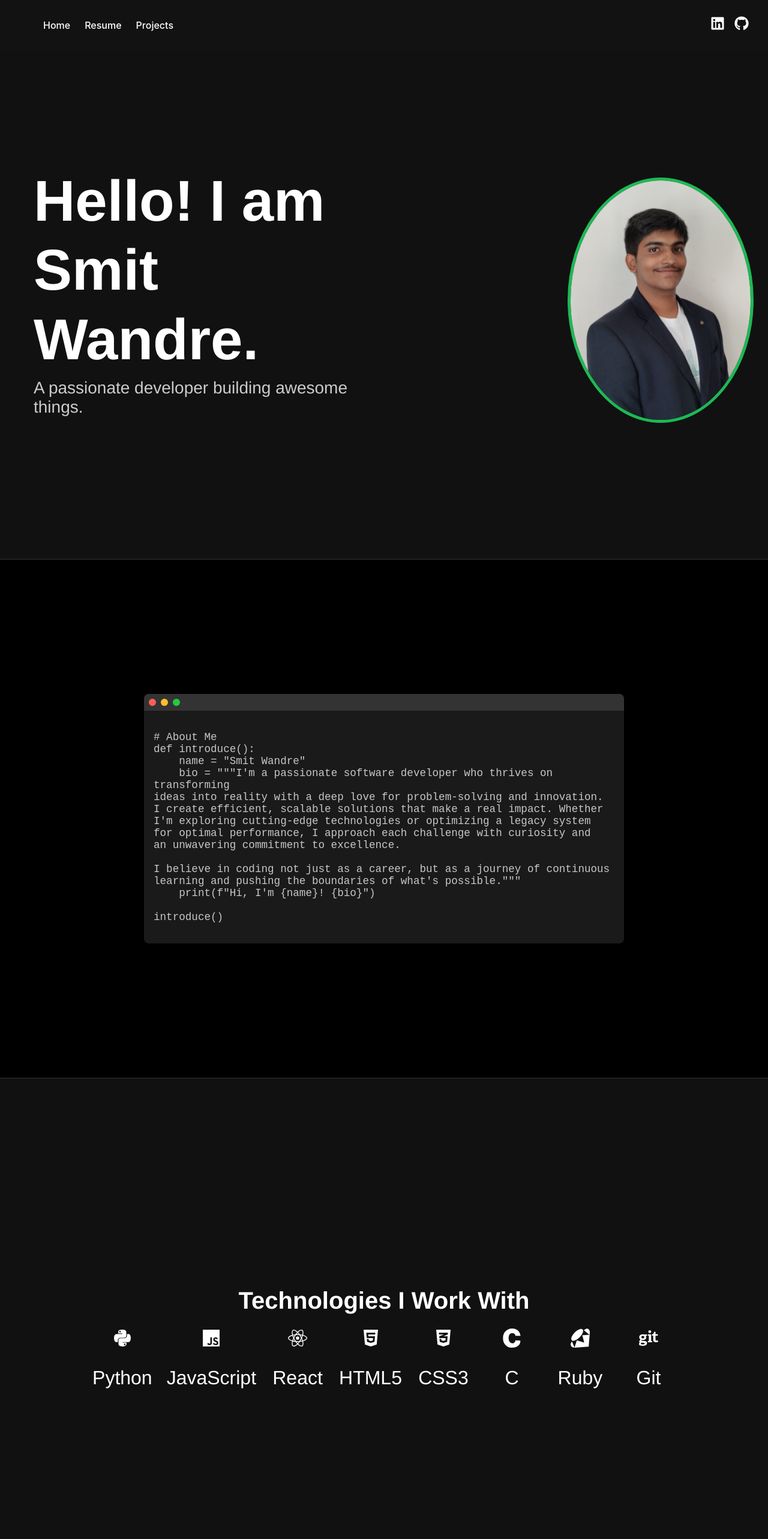
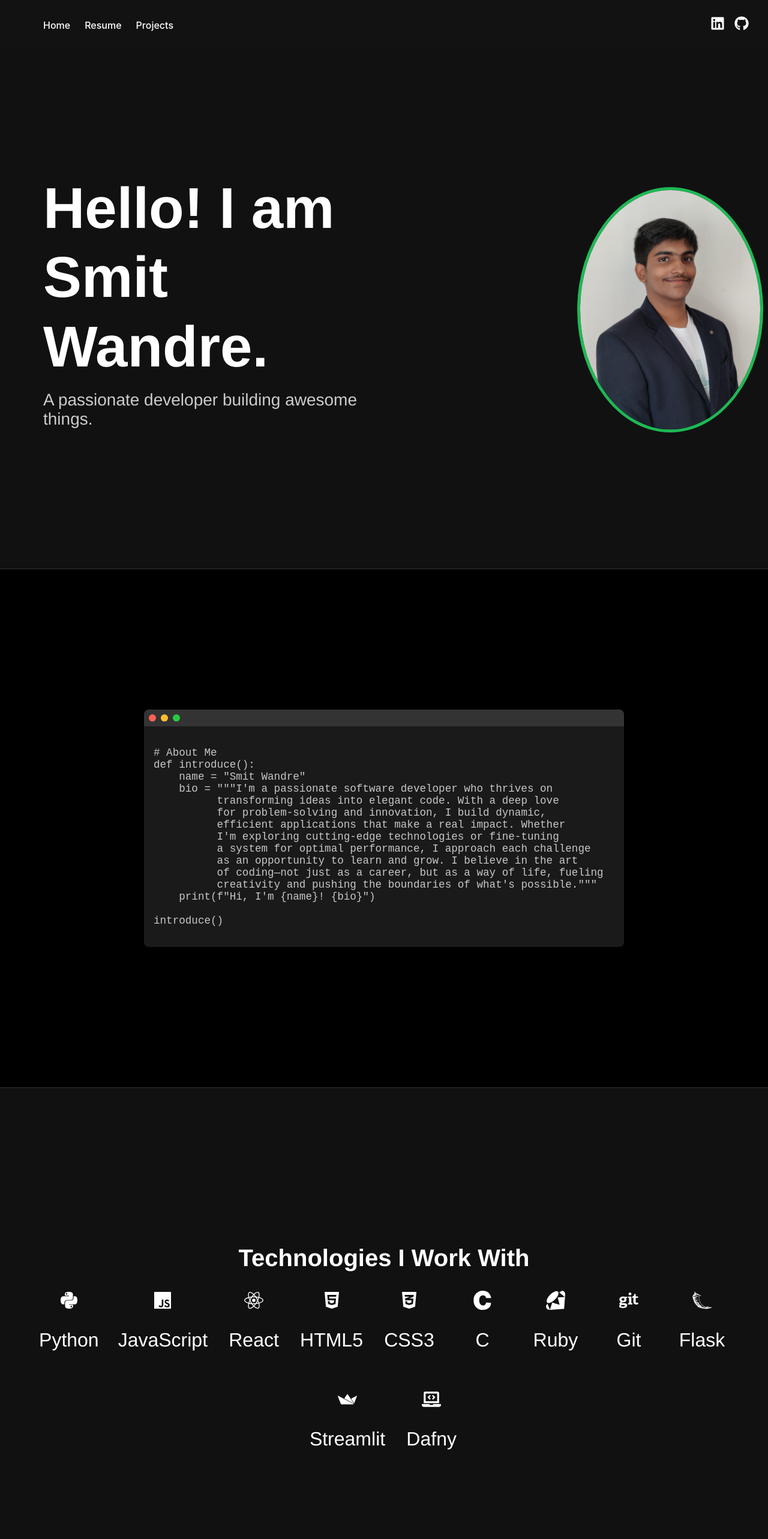
Before and after one commit to SmitWandre/my_portfolio, a React (Create React App) app: page / in a window 1280 px wide. Shown: the top 2566 px of the page at 60% size. Built offline with nearby package versions, Linux system fonts and the light colour scheme.

Commit message:
Update Home.js

```diff
--- a/src/pages/Home.js
+++ b/src/pages/Home.js
@@ -3,13 +3,13 @@ import React from 'react';
 import styled, { keyframes } from 'styled-components';
 import { motion } from 'framer-motion';
 import { ReactTyped } from 'react-typed'; // named export from react-typed
-import { FaPython, FaJs, FaReact, FaHtml5, FaCss3Alt, FaGit } from 'react-icons/fa';
-import { SiC, SiRuby } from 'react-icons/si';
+import { FaPython, FaJs, FaReact, FaHtml5, FaCss3Alt, FaGit, FaLaptopCode } from 'react-icons/fa';
+import { SiC, SiRuby, SiFlask, SiStreamlit } from 'react-icons/si';
 import pfp from '../assets/pfp.JPG'; // Ensure filename & case match exactly
 
 // Fade-in animation for sections
 const fadeIn = keyframes`
-  from { opacity: 0; transform: translateY(10px); }
+  from { opacity: 0; transform: translateY(20px); }
   to   { opacity: 1; transform: translateY(0); }
 `;
 
@@ -21,10 +21,10 @@ const PageContainer = styled.div`
   overflow-x: hidden;
 `;
 
-// Base section style with reduced padding
+// Base section style
 const Section = styled(motion.section)`
   min-height: 100vh;
-  padding: 2rem 1rem;
+  padding: 2rem 2rem;
   display: flex;
   flex-direction: column;
   justify-content: center;
@@ -32,10 +32,8 @@ const Section = styled(motion.section)`
 `;
 
 // ----- HERO SECTION ----- //
-// Overriding the top padding to reduce spacing between the menu and hero section.
 const HeroSection = styled(Section)`
   background: #111;
-  padding-top: 1rem; /* Reduced top padding */
   animation: ${fadeIn} 1s ease-out;
   flex-direction: row;
   align-items: center;
@@ -43,6 +41,7 @@ const HeroSection = styled(Section)`
   flex-wrap: wrap;
   text-align: left;
   width: 100%;
+  padding: 2rem 2rem;
 `;
 
 const HeroContent = styled.div`
@@ -58,7 +57,7 @@ const HeroContent = styled.div`
 const HeroText = styled.div`
   flex: 1;
   min-width: 300px;
-  padding-right: 1rem;  /* Reduced padding */
+  padding-right: 2rem;
 `;
 
 const HeroImageContainer = styled.div`
@@ -66,7 +65,7 @@ const HeroImageContainer = styled.div`
   min-width: 300px;
   display: flex;
   justify-content: flex-end;
-  padding-left: 1rem;  /* Reduced padding */
+  padding-left: 2rem;
 `;
 
 const HeroHeading = styled.h1`
@@ -77,7 +76,7 @@ const HeroHeading = styled.h1`
 
 const HeroSubheading = styled.p`
   font-size: 1.75rem;
-  margin-top: 0.5rem;  /* Reduced margin */
+  margin-top: 1rem;
   color: #ccc;
 `;
 
@@ -92,13 +91,12 @@ const HeroImage = styled(motion.img)`
 const AboutSection = styled(Section)`
   background: #000;
   border-top: 1px solid #333;
-  padding: 2rem 1rem;  /* Reduced padding */
 `;
 
 // Python window styling
 const PythonWindow = styled(motion.div)`
   background: #1a1a1a;
-  width: 90%;              /* Slightly wider */
+  width: 80%;
   max-width: 800px;
   border-radius: 8px;
   box-shadow: 0 4px 20px rgba(0,0,0,0.8);
@@ -119,16 +117,17 @@ const Dot = styled.span`
   border-radius: 50%;
 `;
 
-// Updated pre styling to allow wrapping and ensure full content is visible
+// IMPORTANT: Updated styling to ensure multiline text is fully visible
 const PythonWindowBody = styled.pre`
   background: #1a1a1a;
   padding: 1rem;
-  overflow: auto;
+  overflow: auto;           /* Enables scrolling if content exceeds container */
   color: #c5c8c6;
   font-family: 'Courier New', Courier, monospace;
   font-size: 1.1rem;
-  white-space: pre-wrap;
-  word-wrap: break-word;
+
+  white-space: pre-wrap;    /* Wrap lines instead of cutting off horizontally */
+  word-wrap: break-word;    /* Break long lines or words if needed */
   width: 100%;
 `;
 
@@ -136,19 +135,18 @@ const PythonWindowBody = styled.pre`
 const SkillsSection = styled(Section)`
   background: #111;
   border-top: 1px solid #333;
-  padding: 2rem 1rem;  /* Reduced padding */
 `;
 
 const SkillsHeading = styled.h2`
   font-size: 2.5rem;
-  margin-bottom: 1.5rem;  /* Reduced margin */
+  margin-bottom: 2rem;
 `;
 
 const SkillList = styled.div`
   display: flex;
   flex-wrap: wrap;
   justify-content: center;
-  gap: 1.5rem;  /* Reduced gap */
+  gap: 2rem;
 `;
 
 const SkillItem = styled.div`
@@ -165,17 +163,16 @@ const ContactSection = styled(Section)`
   border-top: 1px solid #333;
   flex-direction: column;
   text-align: center;
-  padding: 2rem 1rem;  /* Reduced padding */
 `;
 
 const ContactHeading = styled.h2`
   font-size: 2.5rem;
-  margin-bottom: 0.75rem;  /* Reduced margin */
+  margin-bottom: 1rem;
 `;
 
 const ContactInfo = styled.div`
   font-size: 1.5rem;
-  margin-bottom: 0.75rem;  /* Reduced margin */
+  margin-bottom: 1rem;
   a {
     color: #1db954;
     text-decoration: none;
@@ -187,7 +184,7 @@ const Home = () => {
     <PageContainer>
       {/* HERO SECTION */}
       <HeroSection
-        initial={{ opacity: 0, y: 20 }}
+        initial={{ opacity: 0, y: 30 }}
         animate={{ opacity: 1, y: 0 }}
         transition={{ duration: 1 }}
       >
@@ -219,7 +216,7 @@ const Home = () => {
 
       {/* ABOUT SECTION */}
       <AboutSection
-        initial={{ opacity: 0, y: 20 }}
+        initial={{ opacity: 0, y: 30 }}
         whileInView={{ opacity: 1, y: 0 }}
         viewport={{ once: true }}
         transition={{ duration: 1 }}
@@ -239,15 +236,15 @@ const Home = () => {
 {`# About Me
 def introduce():
     name = "Smit Wandre"
-    bio = """I'm a passionate software developer who thrives on transforming
-ideas into reality with a deep love for problem-solving and innovation.
-I create efficient, scalable solutions that make a real impact. Whether
-I'm exploring cutting-edge technologies or optimizing a legacy system
-for optimal performance, I approach each challenge with curiosity and
-an unwavering commitment to excellence.
-
-I believe in coding not just as a career, but as a journey of continuous
-learning and pushing the boundaries of what's possible."""
+    bio = """I'm a passionate software developer who thrives on
+          transforming ideas into elegant code. With a deep love
+          for problem-solving and innovation, I build dynamic,
+          efficient applications that make a real impact. Whether
+          I'm exploring cutting-edge technologies or fine-tuning
+          a system for optimal performance, I approach each challenge
+          as an opportunity to learn and grow. I believe in the art
+          of coding—not just as a career, but as a way of life, fueling
+          creativity and pushing the boundaries of what's possible."""
     print(f"Hi, I'm {name}! {bio}")
 
 introduce()`}
@@ -257,7 +254,7 @@ introduce()`}
 
       {/* SKILLS SECTION */}
       <SkillsSection
-        initial={{ opacity: 0, y: 20 }}
+        initial={{ opacity: 0, y: 30 }}
         whileInView={{ opacity: 1, y: 0 }}
         viewport={{ once: true }}
         transition={{ duration: 1 }}
@@ -296,31 +293,37 @@ introduce()`}
             <FaGit />
             <p>Git</p>
           </SkillItem>
+          <SkillItem>
+            <SiFlask />
+            <p>Flask</p>
+          </SkillItem>
+          <SkillItem>
+            <SiStreamlit />
+            <p>Streamlit</p>
+          </SkillItem>
+          <SkillItem>
+            <FaLaptopCode />
+            <p>Dafny</p>
+          </SkillItem>
         </SkillList>
       </SkillsSection>
 
       {/* CONTACT SECTION */}
       <ContactSection
-        initial={{ opacity: 0, y: 20 }}
+        initial={{ opacity: 0, y: 30 }}
         whileInView={{ opacity: 1, y: 0 }}
         viewport={{ once: true }}
         transition={{ duration: 1 }}
       >
         <ContactHeading>Contact Me</ContactHeading>
         <ContactInfo>
-          Email: <a href="mailto:smit@example.com">smit@example.com</a>
+          Email: <a href="mailto:wandresmit@gmail.com">wandresmit@gmail.com</a>
         </ContactInfo>
         <ContactInfo>
-          LinkedIn:{' '}
-          <a href="https://www.linkedin.com/in/smitwandre" target="_blank" rel="noopener noreferrer">
-            smitwandre
-          </a>
+          LinkedIn: <a href="https://www.linkedin.com/in/smit-wandre-9911802b3" target="_blank" rel="noopener noreferrer">smitwandre</a>
         </ContactInfo>
         <ContactInfo>
-          GitHub:{' '}
-          <a href="https://github.com/smitwandre" target="_blank" rel="noopener noreferrer">
-            smitwandre
-          </a>
+          GitHub: <a href="https://github.com/SmitWandre" target="_blank" rel="noopener noreferrer">SmitWandre</a>
         </ContactInfo>
       </ContactSection>
     </PageContainer>
```
